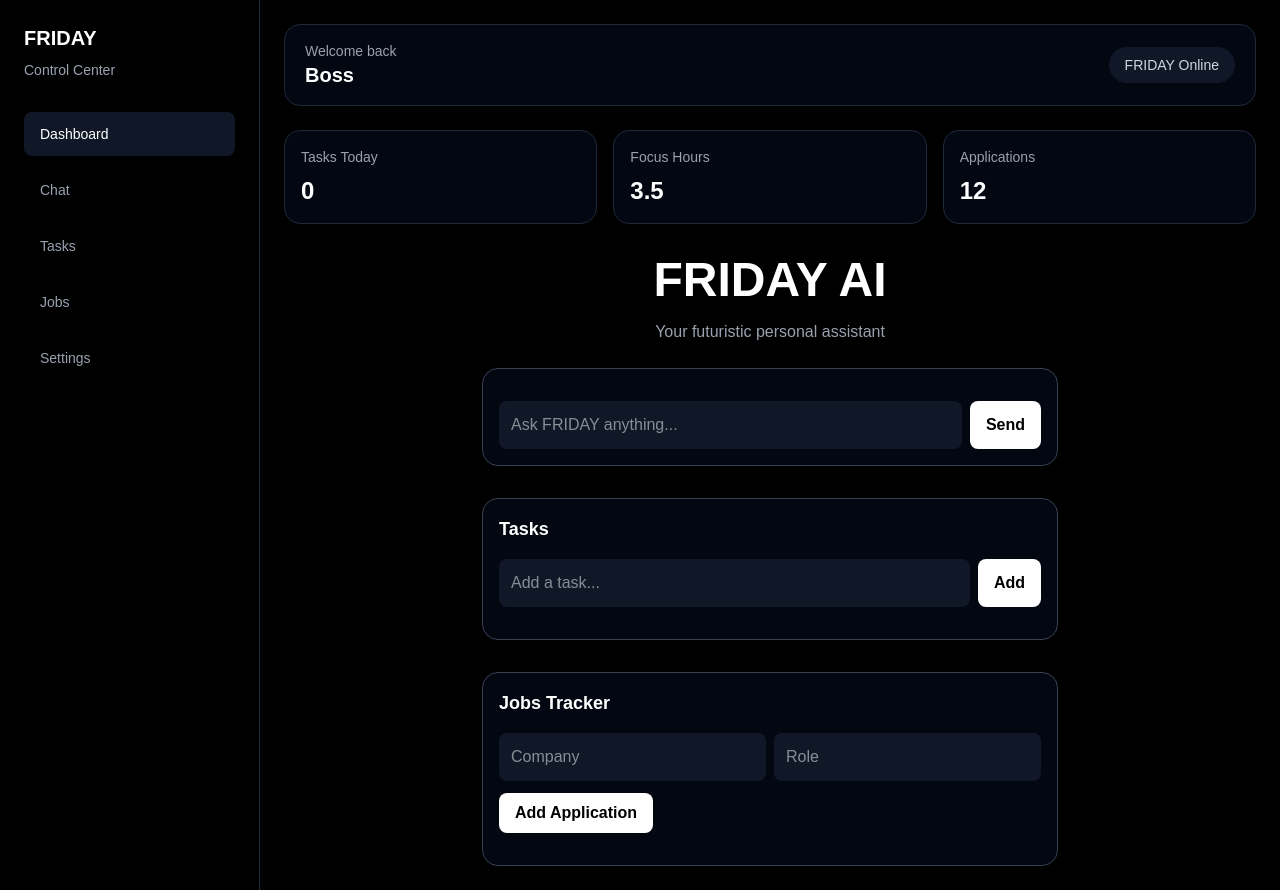
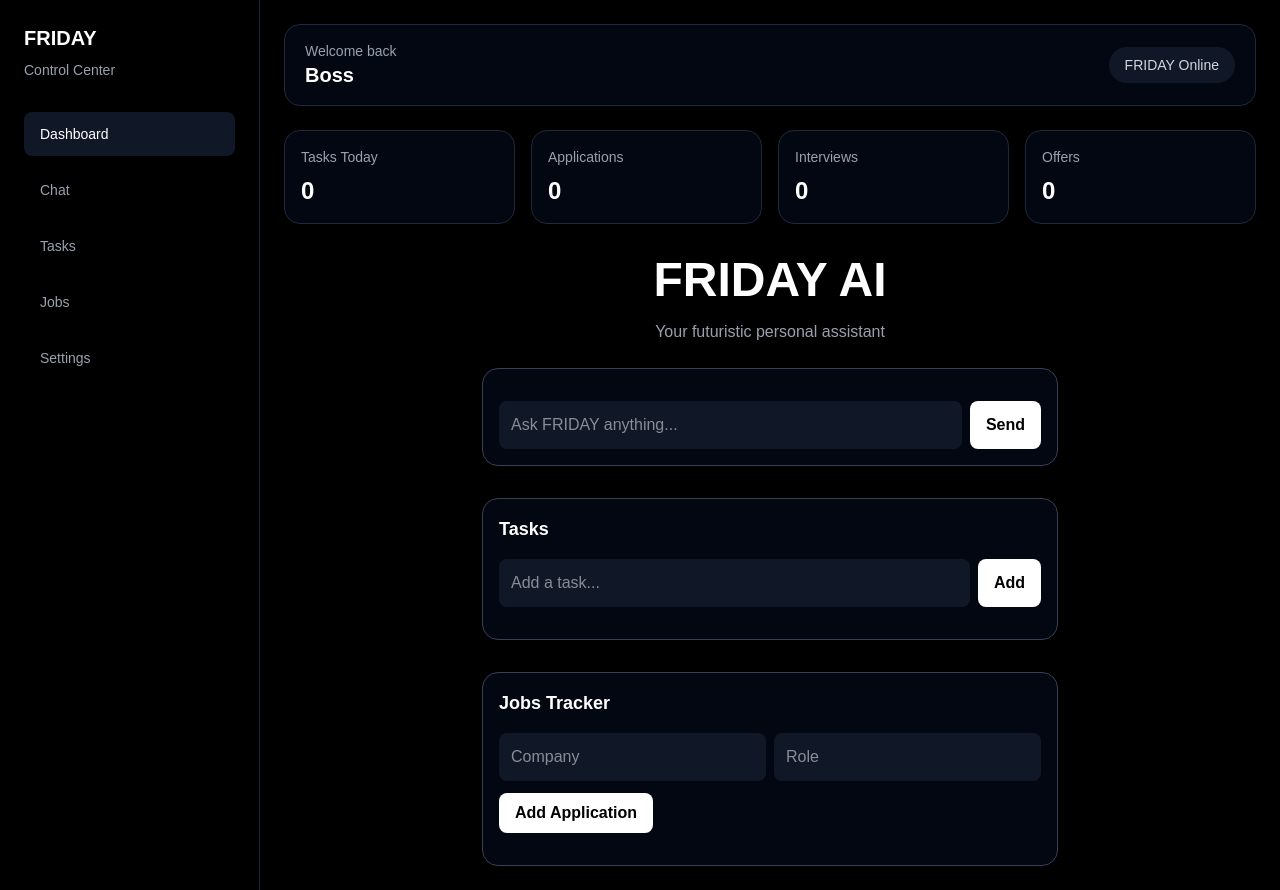
Before and after one commit to gyanram-dev/friday-ai-assistant, a Next.js app: page / in a window 1280 px wide. Built offline with nearby package versions, Linux system fonts and the light colour scheme.

Commit message:
Build live dashboard analytics for tasks and career pipeline

```diff
--- a/src/app/page.tsx
+++ b/src/app/page.tsx
@@ -11,25 +11,50 @@ type Task = {
   done: boolean;
 };
 
+type Job = {
+  company: string;
+  role: string;
+  status: string;
+};
+
 export default function Home() {
   const [tasksCount, setTasksCount] = useState(0);
+  const [applications, setApplications] = useState(0);
+  const [interviews, setInterviews] = useState(0);
+  const [offers, setOffers] = useState(0);
 
   useEffect(() => {
-    const loadTasks = () => {
-      const saved = localStorage.getItem("friday-tasks");
+    const loadData = () => {
+      const savedTasks = localStorage.getItem("friday-tasks");
+      const savedJobs = localStorage.getItem("friday-jobs");
 
-      if (saved) {
-        const tasks: Task[] = JSON.parse(saved);
-        const pending = tasks.filter((task) => !task.done).length;
-        setTasksCount(pending);
+      if (savedTasks) {
+        const tasks: Task[] = JSON.parse(savedTasks);
+        setTasksCount(tasks.filter((task) => !task.done).length);
       } else {
         setTasksCount(0);
       }
+
+      if (savedJobs) {
+        const jobs: Job[] = JSON.parse(savedJobs);
+
+        setApplications(jobs.length);
+        setInterviews(
+          jobs.filter((job) => job.status === "Interview").length
+        );
+        setOffers(
+          jobs.filter((job) => job.status === "Offer").length
+        );
+      } else {
+        setApplications(0);
+        setInterviews(0);
+        setOffers(0);
+      }
     };
 
-    loadTasks();
+    loadData();
 
-    const interval = setInterval(loadTasks, 500);
+    const interval = setInterval(loadData, 500);
 
     return () => clearInterval(interval);
   }, []);
@@ -62,20 +87,25 @@ export default function Home() {
             </div>
           </div>
 
-          <div className="grid gap-4 md:grid-cols-3">
+          <div className="grid gap-4 md:grid-cols-4">
             <div className="rounded-2xl border border-gray-800 bg-gray-950 p-4">
               <p className="text-sm text-gray-400">Tasks Today</p>
               <h3 className="mt-2 text-2xl font-bold">{tasksCount}</h3>
             </div>
 
             <div className="rounded-2xl border border-gray-800 bg-gray-950 p-4">
-              <p className="text-sm text-gray-400">Focus Hours</p>
-              <h3 className="mt-2 text-2xl font-bold">3.5</h3>
+              <p className="text-sm text-gray-400">Applications</p>
+              <h3 className="mt-2 text-2xl font-bold">{applications}</h3>
             </div>
 
             <div className="rounded-2xl border border-gray-800 bg-gray-950 p-4">
-              <p className="text-sm text-gray-400">Applications</p>
-              <h3 className="mt-2 text-2xl font-bold">12</h3>
+              <p className="text-sm text-gray-400">Interviews</p>
+              <h3 className="mt-2 text-2xl font-bold">{interviews}</h3>
+            </div>
+
+            <div className="rounded-2xl border border-gray-800 bg-gray-950 p-4">
+              <p className="text-sm text-gray-400">Offers</p>
+              <h3 className="mt-2 text-2xl font-bold">{offers}</h3>
             </div>
           </div>
 
```
